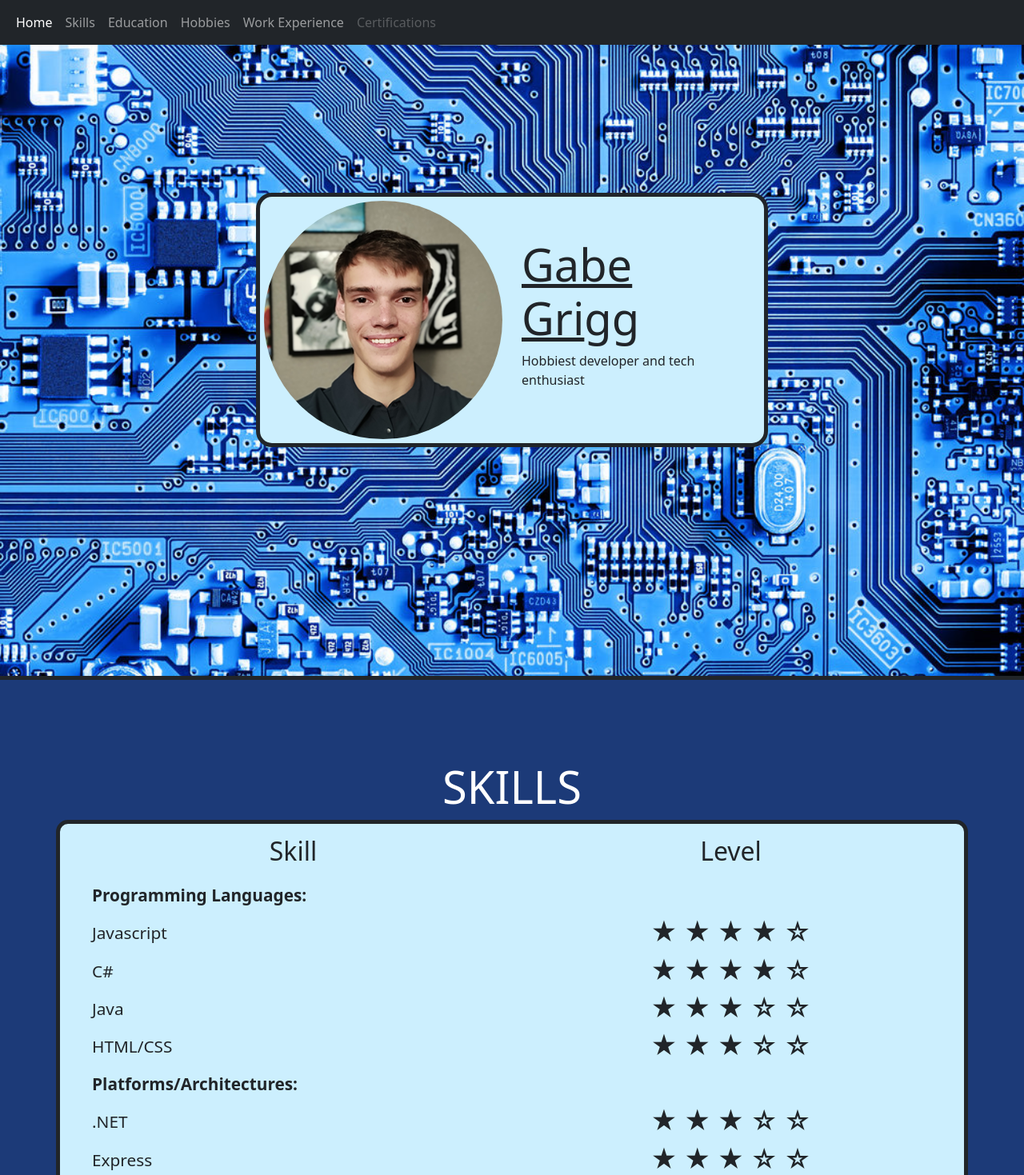
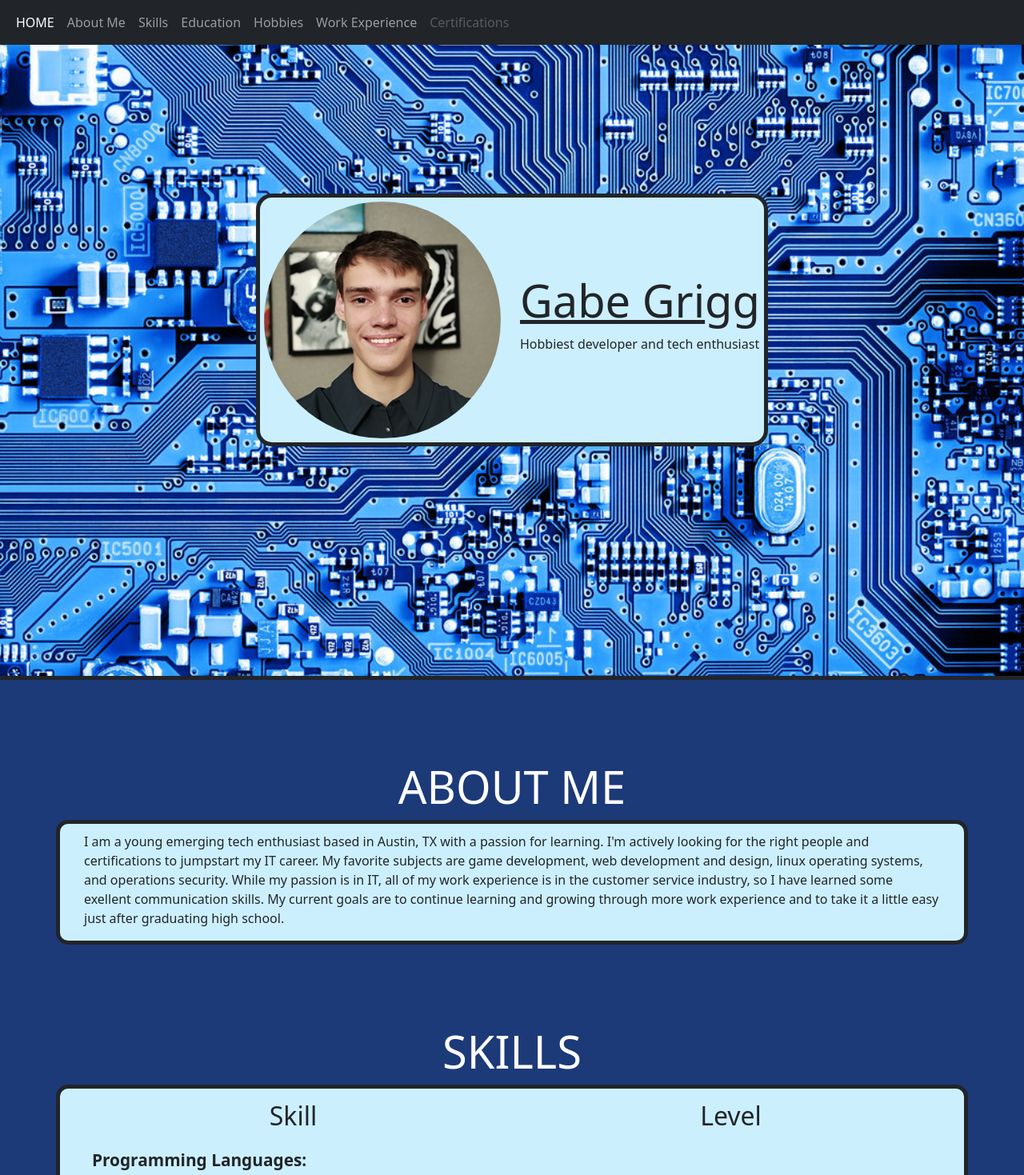
Before and after one commit to GabeDidIt/gabedidit.github.io, a website: page index.html in a window 1280 px wide. Shown: the top 1469 px of the page at 80% size. Drawn offline with nearby package versions, Linux system fonts and the light colour scheme.

Commit message:
about me section added

```diff
--- a/css/styles.css
+++ b/css/styles.css
@@ -58,6 +58,7 @@ footer {
 
 .star-key {
   line-height: 0.9;
+  text-align: left;
 }
 
 .stars {
@@ -68,6 +69,7 @@ footer {
 .grid-item-left {
   font-size: 1.3rem;
   margin-left: 10px;
+  white-space: nowrap;
 }
 
 .grid-item {
@@ -91,6 +93,10 @@ footer {
   color: white;
 }
 
+.title-name {
+  white-space: nowrap;
+}
+
 .work-experience-block {
   line-height: 1;
 }
@@ -101,16 +107,15 @@ color: #CCEFFE */
 
 @media (max-width: 576px) {
   .stars {
-    font-size: 1.3rem;
-    text-align: right;
+  margin-left: 50%;
   }
   .grid-item-left {
     margin-left: 0;
     font-size: 1rem;
   }
-  .grid-title-text {
+  /* .grid-title-text {
     font-size: 1.5rem;
-  }
+  } */
   .container {
     border-radius: 0;
     border-style: solid none solid none;/* top right bottom left */
@@ -120,7 +125,7 @@ color: #CCEFFE */
   } */
 }
 
-@media (max-width: 1135px) {
+@media (max-width: 1165px) {
   .title-name {
     font-size: 2.2rem;
   }
--- a/index.html
+++ b/index.html
@@ -27,7 +27,10 @@
       <div class="collapse navbar-collapse" id="navbarSupportedContent">
         <ul class="navbar-nav me-auto mb-2 mb-lg-0">
           <li class="nav-item">
-            <a class="nav-link active" aria-current="page" href="#top">Home</a>
+            <a class="nav-link active" aria-current="page" href="#top">HOME</a>
+          </li>
+          <li class="nav-item">
+            <a class="nav-link" href="#about-me">About Me</a>
           </li>
           <li class="nav-item">
             <a class="nav-link" href="#skills">Skills</a>
@@ -52,15 +55,6 @@
   <!-- end navbar code -->
 
   <div class="intro-card position-absolute top-50 start-50 translate-middle" id="home">
-    <!-- <table>
-      <tr>
-        <td><img class="face img-fluid" src="images/face.png" alt="my-beautiful-face"></td>
-        <td>
-          <h1 class="display-4"><u>Gabe Gri</u>gg</h1>
-          <p>Hobbiest developer and tech enthusiast</p>
-        </td>
-      </tr>
-    </table> -->
     <div class="row align-items-center">
       <div class="col-md">
         <img class="face img-fluid" src="images/face.png" alt="my-beautiful-face">
@@ -69,6 +63,24 @@
         <h1 class="display-4 title-name"><u>Gabe Gri</u>gg</h1>
         <p>Hobbiest developer and tech enthusiast</p>
       </div>
+    </div>
+  </div>
+
+  <div class="about-me" id="about-me">
+    <h1 class="title display-4">ABOUT ME</h1>
+
+    <div class="container">
+      <!-- <p>
+        Lorem ipsum dolor sit amet, consectetur adipisicing elit, sed do eiusmod tempor incididunt ut labore et dolore magna aliqua. Ut enim ad minim veniam, quis nostrud exercitation ullamco laboris nisi ut aliquip ex ea commodo consequat. Duis aute irure dolor in reprehenderit in voluptate velit esse cillum dolore eu fugiat nulla pariatur. Excepteur sint occaecat cupidatat non proident, sunt in culpa qui officia deserunt mollit anim id est laborum.
+      </p> -->
+      <p>
+        I am a young emerging tech enthusiast based in Austin, TX with a passion for learning. I'm actively looking for the
+        right people and certifications to jumpstart my IT career. My favorite subjects are game development,
+        web development and design, linux operating systems, and operations security. While my passion is in IT,
+        all of my work experience is in the customer service industry, so I have learned some exellent communication skills.
+        My current goals are to continue learning and growing through more work experience and to take it a little easy
+        just after graduating high school.
+      </p>
     </div>
   </div>
 
@@ -87,11 +99,16 @@
         </div>
       </div>
 
-          <!-- <div class="star-key">
-            &starf;&star;&star;&star;&star; - Novice/Learning <br />
+      <!-- <div class="row">
+        <div class="col-sm col-6"></div>
+        <div class="col-sm-4 col-6">
+          <div class="star-key">
+            &starf;&star;&star;&star;&star; - Novice <br />
             &starf;&starf;&starf;&star;&star; - Intermediate<br />
             &starf;&starf;&starf;&starf;&starf; - Experienced
-          </div> -->
+          </div>
+        </div>
+      </div> -->
 
       <div class="row">
         <div class="col-sm">
@@ -329,7 +346,7 @@
   <div class="container">
     <div class="work-experience-block">
       Austin, Texas <br />
-      <em>August 2021 - November 2021</em>
+      <em>July 2021 - January 2022 (most recent)</em>
       <h2>Customer Service Assistant</h2>
       <em>H-E-B Grocery</em> <br />
       Responsibilities:
```
